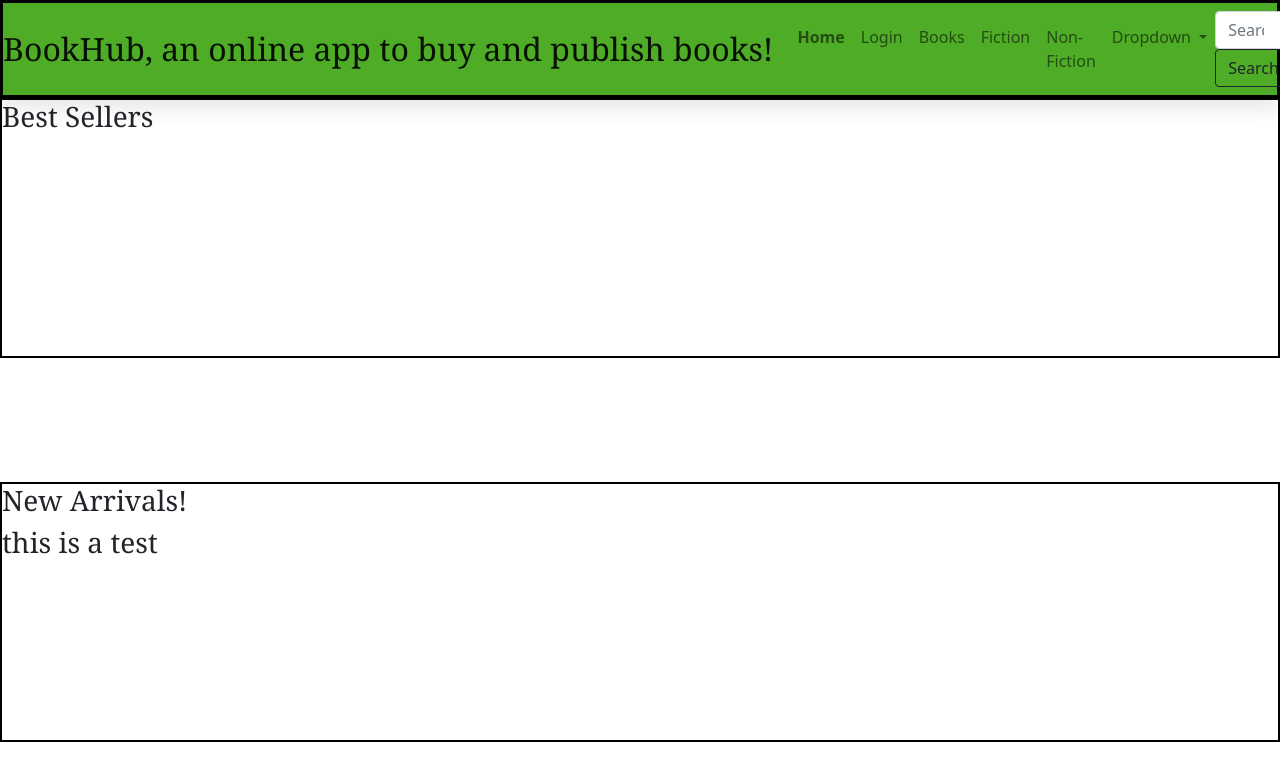
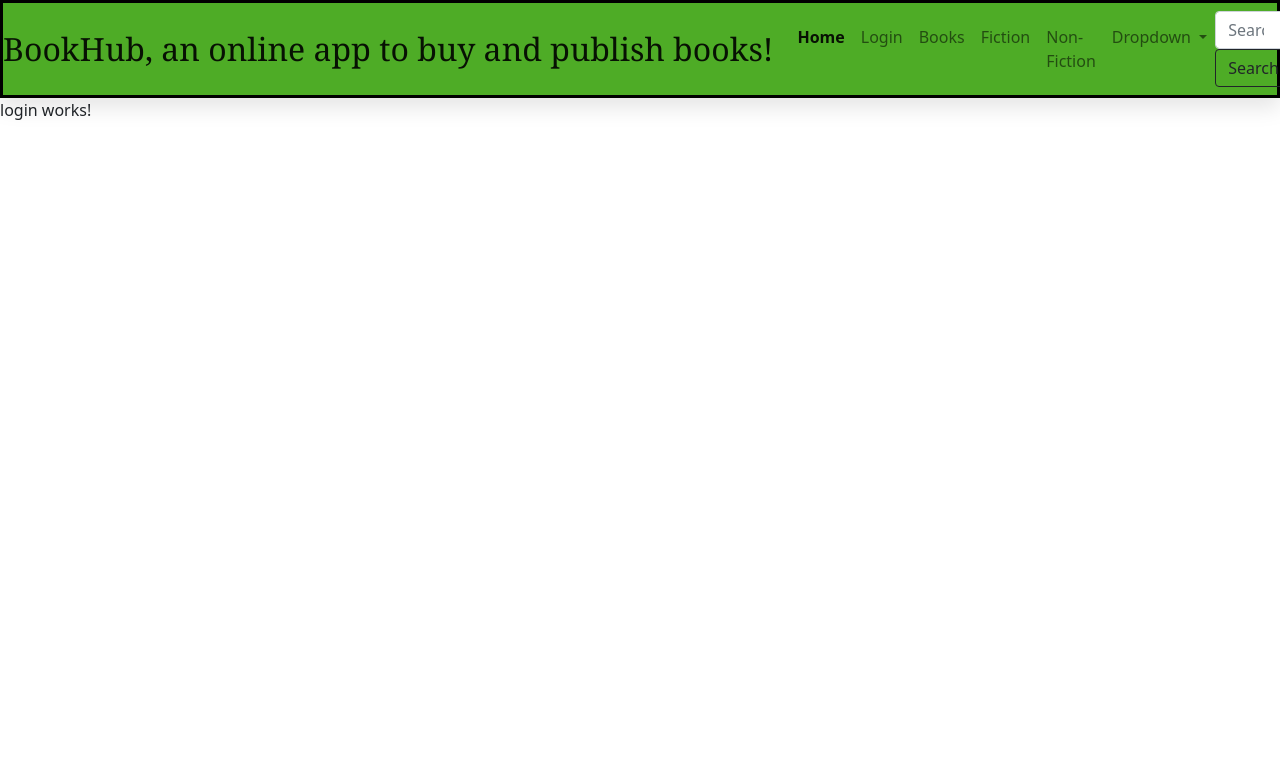
Before and after one commit to T-Henderson/fullStackProjects, an Angular app in the folder bookhub/: page /login in a window 1280 px wide. Before the commit this address led to /. Shown: the top 780 px of the page. Built offline with nearby package versions, Linux system fonts and the light colour scheme.

Commit message:
Update to routing
Figured out issue.  the / character was messing with the routing. Also condensed routes to an array that is imported to app.module

```diff
--- a/bookhub/src/app/app-routing.module.ts
+++ b/bookhub/src/app/app-routing.module.ts
@@ -4,9 +4,9 @@ import { RouterModule, Routes } from '@angular/router';
 import { HomepageComponent } from './homepage/homepage.component';
 import { LoginComponent } from './components/login/login.component';
 
-export const appRoutes: Routes = [
+const appRoutes: Routes = [
   {path:'', component: HomepageComponent},//this should redirect to homepage
-  //{path:'/login', component: LoginComponent}//adding this makes the page go blank. Why?
+  {path:'login', component: LoginComponent}//adding this makes the page go blank. Why?
   //{path: 'about', component: AboutComponent}//uncommenting this will bring back about
 ]
 
@@ -15,3 +15,5 @@ export const appRoutes: Routes = [
   exports: [RouterModule]
 })
 export class AppRoutingModule { }
+
+export const routingComponents = [HomepageComponent, LoginComponent]
--- a/bookhub/src/app/app.component.html
+++ b/bookhub/src/app/app.component.html
@@ -9,7 +9,7 @@
   <div class="collapse navbar-collapse" id="navbarSupportedContent">
     <ul class="navbar-nav mr-auto">
       <li class="nav-item active">
-        <a class="nav-link" href="#"><b>Home</b><span class="sr-only"></span></a>
+        <a class="nav-link" routerLink="" routerLinkActive="active"><b>Home</b><span class="sr-only"></span></a>
       </li>
       <li class="nav-item">
         <a class="nav-link" routerLink="/login">Login</a><!--href will become routerlink-->
@@ -42,7 +42,5 @@
   </div>
 </nav>
 <router-outlet>
-  <app-homepage>
-  </app-homepage>
 </router-outlet>
 <!--<app-footer></app-footer>-->
--- a/bookhub/src/app/homepage/homepage.component.ts
+++ b/bookhub/src/app/homepage/homepage.component.ts
@@ -2,6 +2,7 @@ import { Component, OnInit } from '@angular/core';
 import { Book } from '../Book';
 import { BOOKS } from '../book-list';
 import { BookService } from '../services/book.service';
+import { Router, ActivatedRoute, ParamMap } from '@angular/router';
 
 @Component({
   selector: 'app-homepage',
@@ -11,9 +12,10 @@ import { BookService } from '../services/book.service';
 export class HomepageComponent implements OnInit {
 
 
-  constructor() { }
+  constructor(private route: ActivatedRoute) { }
 
-  ngOnInit(): void {
+  ngOnInit() {
+
   }
 
 }
```
Also changed, not shown: bookhub/src/app/app.module.ts (+6 -6 lines).
